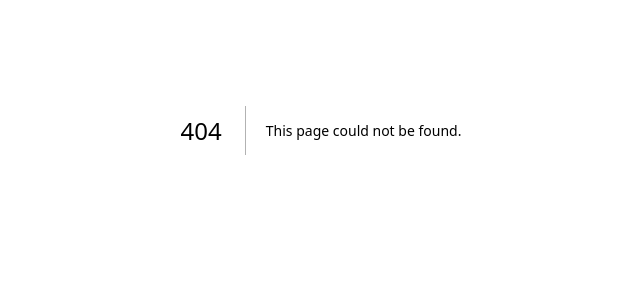
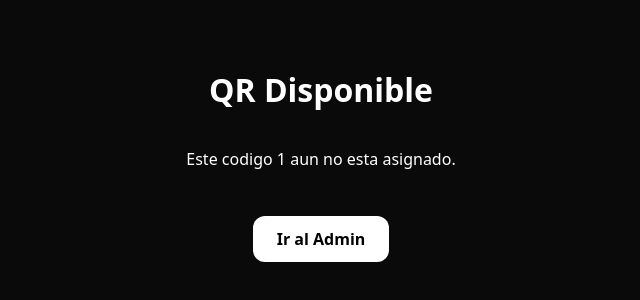
Before and after one commit to Ramasawa-code/Tapsmza, a Next.js app: page /1 in a window 1280 px wide. Before the commit this address had no page. Shown: the part 270-570 px from the top of the page, without its empty margins (319-959 px from the left). Built offline with nearby package versions, Linux system fonts and the light colour scheme.

Commit message:
Create page.tsx

```diff
--- /dev/null
+++ b/app/[code]/page.tsx
@@ -0,0 +1,20 @@
+import { getLink } from '@/lib/redis'
+import { redirect } from 'next/navigation'
+export default async function CodePage({ params }: { params: { code: string } }) {
+  const data = await getLink(params.code.toLowerCase());
+  if (data && data.url) {
+    try {
+      const { getRedis } = await import('@/lib/redis');
+      const r = getRedis();
+      if (r) await r.hincrby(`taps:${params.code.toLowerCase()}`, 'clicks', 1);
+    } catch {}
+    redirect(data.url);
+  }
+  return (
+    <div style={{display:'flex', minHeight:'100vh', alignItems:'center', justifyContent:'center', flexDirection:'column', padding:24, textAlign:'center', background:'#0a0a0a', color:'#fff'}}>
+      <h1>QR Disponible</h1>
+      <p>Este codigo {params.code} aun no esta asignado.</p>
+      <a href="/admin" style={{marginTop:30, background:'#fff', color:'#000', padding:'12px 24px', borderRadius:12, textDecoration:'none', fontWeight:'bold'}}>Ir al Admin</a>
+    </div>
+  )
+}
```
